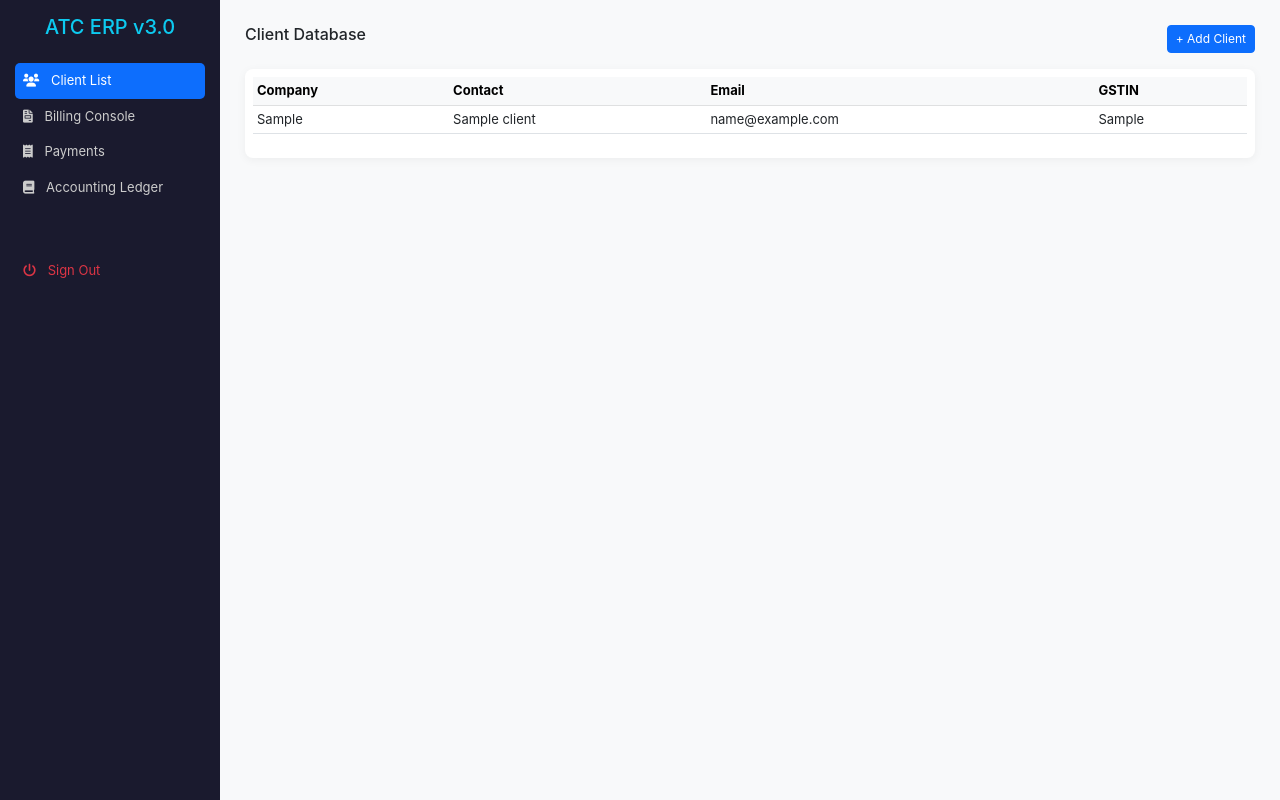
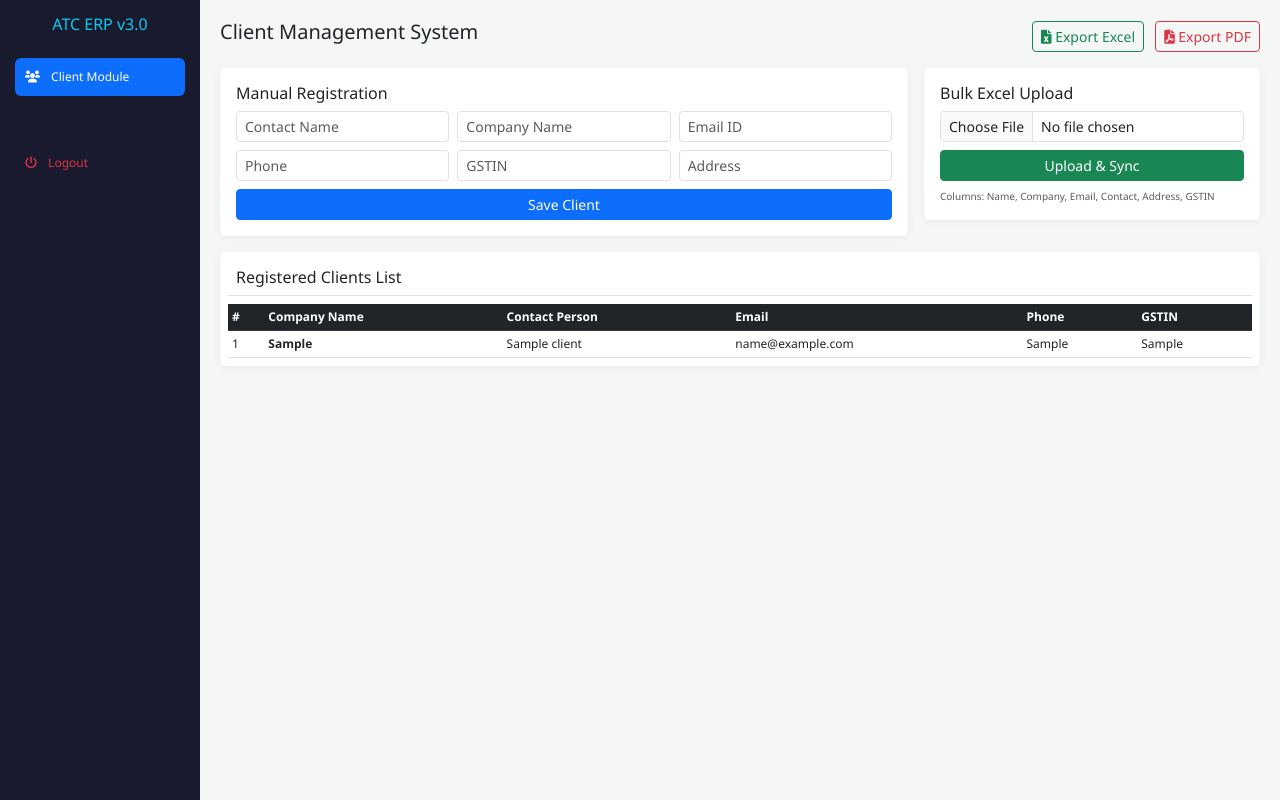
Before and after one commit to careatc1-pixel/Atharv_ERP, a Flask app: page / in a window 1280 px wide. Run offline with Flask 3, Linux system fonts and the light colour scheme; the visitor is signed in with stand-in values (Sample User, id 1); tables that the repository leaves empty hold one stand-in row (values such as "Sample post").

Commit message:
Update admin.html

```diff
--- a/templates/admin.html
+++ b/templates/admin.html
@@ -1,145 +1,98 @@
 <!DOCTYPE html>
 <html lang="en">
 <head>
-    <title>Atharv ERP v3.0</title>
+    <title>ATC ERP | Client Module</title>
     <link rel="stylesheet" href="https://cdn.jsdelivr.net/npm/bootstrap@5.3.0/dist/css/bootstrap.min.css">
     <link rel="stylesheet" href="https://cdnjs.cloudflare.com/ajax/libs/font-awesome/6.0.0/css/all.min.css">
     <style>
-        body { font-size: 13px; background: #f8f9fa; font-family: 'Inter', sans-serif; }
-        .sidebar { width: 220px; height: 100vh; position: fixed; background: #1a1a2e; color: white; padding: 15px; }
-        .main { margin-left: 220px; padding: 25px; }
-        .nav-link { color: #ccc; padding: 8px; border:none; background:none; width:100%; text-align:left; font-size: 13px; }
-        .nav-link.active { background: #0d6efd; color: white; border-radius: 5px; }
-        .card { border-radius: 8px; border: none; box-shadow: 0 2px 10px rgba(0,0,0,0.05); }
-        .form-control-sm, .btn-sm { font-size: 12px; }
+        body { font-size: 12px; background: #f4f7f6; font-family: 'Segoe UI', sans-serif; }
+        .sidebar { width: 200px; height: 100vh; position: fixed; background: #1a1a2e; color: white; padding: 15px; }
+        .main { margin-left: 200px; padding: 20px; }
+        .nav-link { color: #8e8e93; font-size: 12px; padding: 10px; border-radius: 5px; }
+        .nav-link.active { background: #0d6efd; color: white; }
+        .card { border: none; box-shadow: 0 2px 10px rgba(0,0,0,0.05); }
+        .btn-xs { padding: 2px 5px; font-size: 10px; }
     </style>
 </head>
 <body>
 
 <div class="sidebar">
-    <h5 class="text-info text-center mb-4">ATC ERP v3.0</h5>
+    <h6 class="text-info text-center mb-4">ATC ERP v3.0</h6>
     <div class="nav flex-column nav-pills">
-        <button class="nav-link active" data-bs-toggle="pill" data-bs-target="#tab-client"><i class="fas fa-users me-2"></i> Client List</button>
-        <button class="nav-link" data-bs-toggle="pill" data-bs-target="#tab-bill"><i class="fas fa-file-invoice me-2"></i> Billing Console</button>
-        <button class="nav-link" data-bs-toggle="pill" data-bs-target="#tab-pay"><i class="fas fa-receipt me-2"></i> Payments</button>
-        <button class="nav-link" data-bs-toggle="pill" data-bs-target="#tab-ledger"><i class="fas fa-book me-2"></i> Accounting Ledger</button>
-        <a href="/logout" class="nav-link text-danger mt-5"><i class="fas fa-power-off me-2"></i> Sign Out</a>
+        <a href="#" class="nav-link active"><i class="fas fa-users me-2"></i> Client Module</a>
+        <a href="/logout" class="nav-link text-danger mt-5"><i class="fas fa-power-off me-2"></i> Logout</a>
     </div>
 </div>
 
 <div class="main">
-    <div class="tab-content">
-        <div class="tab-pane fade show active" id="tab-client">
-            <div class="d-flex justify-content-between mb-3">
-                <h6>Client Database</h6>
-                <button class="btn btn-sm btn-primary" data-bs-toggle="modal" data-bs-target="#addModal">+ Add Client</button>
-            </div>
-            <div class="card p-2">
-                <table class="table table-sm table-hover">
-                    <thead><tr class="table-light"><th>Company</th><th>Contact</th><th>Email</th><th>GSTIN</th></tr></thead>
-                    <tbody>
-                        {% for c in clients %}
-                        <tr><td>{{c.company}}</td><td>{{c.name}}</td><td>{{c.email}}</td><td>{{c.gstin}}</td></tr>
-                        {% endfor %}
-                    </tbody>
-                </table>
-            </div>
+    <div class="d-flex justify-content-between align-items-center mb-3">
+        <h5>Client Management System</h5>
+        <div>
+            <a href="/export-excel" class="btn btn-sm btn-outline-success me-2"><i class="fas fa-file-excel"></i> Export Excel</a>
+            <a href="/export-pdf" class="btn btn-sm btn-outline-danger"><i class="fas fa-file-pdf"></i> Export PDF</a>
         </div>
+    </div>
 
-        <div class="tab-pane fade" id="tab-bill">
-            <h6>Professional Billing Console</h6>
-            <div class="card p-3">
-                <form action="/create-bill" method="POST" id="billForm">
-                    <div class="row g-2 mb-3">
-                        <div class="col-md-4">
-                            <label>Client Selection</label>
-                            <select name="client_id" class="form-select form-select-sm">
-                                {% for c in clients %}<option value="{{c.id}}">{{c.company}}</option>{% endfor %}
-                            </select>
-                        </div>
-                        <div class="col-md-4"><label>Discount (Rs)</label><input type="number" name="discount" class="form-control form-control-sm" value="0"></div>
-                    </div>
-                    <div id="serviceRows">
-                        <div class="row g-2 mb-2">
-                            <div class="col-md-8"><input type="text" name="service[]" class="form-control form-control-sm" placeholder="Service Description" required></div>
-                            <div class="col-md-3"><input type="number" name="price[]" class="form-control form-control-sm" placeholder="Price" required></div>
-                        </div>
-                    </div>
-                    <button type="button" class="btn btn-sm btn-outline-secondary mb-3" onclick="addServiceRow()">+ Add More Service</button>
-                    <button class="btn btn-sm btn-success d-block w-100">Generate Invoice & Auto-Download PDF</button>
+    <div class="row g-3">
+        <div class="col-md-8">
+            <div class="card p-3 mb-3">
+                <h6>Manual Registration</h6>
+                <form action="/add-client" method="POST" class="row g-2">
+                    <div class="col-md-4"><input type="text" name="name" class="form-control form-control-sm" placeholder="Contact Name" required></div>
+                    <div class="col-md-4"><input type="text" name="company" class="form-control form-control-sm" placeholder="Company Name" required></div>
+                    <div class="col-md-4"><input type="email" name="email" class="form-control form-control-sm" placeholder="Email ID"></div>
+                    <div class="col-md-4"><input type="text" name="contact" class="form-control form-control-sm" placeholder="Phone"></div>
+                    <div class="col-md-4"><input type="text" name="gst" class="form-control form-control-sm" placeholder="GSTIN"></div>
+                    <div class="col-md-4"><input type="text" name="address" class="form-control form-control-sm" placeholder="Address"></div>
+                    <div class="col-12"><button class="btn btn-sm btn-primary w-100">Save Client</button></div>
                 </form>
             </div>
         </div>
 
-        <div class="tab-pane fade" id="tab-pay">
-            <h6>Receipt / Payment Entry</h6>
-            <div class="card p-3">
-                <form action="/add-payment" method="POST" class="row g-2">
-                    <div class="col-md-4">
-                        <select name="client_id" class="form-select form-select-sm">
-                            {% for c in clients %}<option value="{{c.id}}">{{c.company}}</option>{% endfor %}
-                        </select>
-                    </div>
-                    <div class="col-md-3"><input type="number" name="amount" class="form-control form-control-sm" placeholder="Amount Paid" required></div>
-                    <div class="col-md-3"><input type="text" name="note" class="form-control form-control-sm" placeholder="Ref (UPI/CHQ)"></div>
-                    <div class="col-md-2"><button class="btn btn-sm btn-info w-100">Save Receipt</button></div>
+        <div class="col-md-4">
+            <div class="card p-3 mb-3">
+                <h6>Bulk Excel Upload</h6>
+                <form action="/bulk-upload" method="POST" enctype="multipart/form-data">
+                    <input type="file" name="file" class="form-control form-control-sm mb-2" required>
+                    <button class="btn btn-sm btn-success w-100">Upload & Sync</button>
                 </form>
-            </div>
-        </div>
-
-        <div class="tab-pane fade" id="tab-ledger">
-            <h6>General Ledger (Accounting Standard)</h6>
-            <div class="card p-2">
-                <table class="table table-sm table-bordered">
-                    <thead class="table-dark">
-                        <tr><th>Date</th><th>Doc No.</th><th>Type</th><th>Particulars</th><th>Debit (Dr)</th><th>Credit (Cr)</th><th>Action</th></tr>
-                    </thead>
-                    <tbody>
-                        {% for t in txs %}
-                        <tr>
-                            <td>{{t.date.strftime('%d/%m/%Y')}}</td>
-                            <td>{{t.doc_no}}</td>
-                            <td>{{t.type}}</td>
-                            <td>{% if t.type == 'Invoice' %}{{t.details[0].service}}...{% else %}{{t.details[0].note}}{% endif %}</td>
-                            <td class="text-danger">{% if t.type == 'Invoice' %}₹{{t.amount}}{% endif %}</td>
-                            <td class="text-success">{% if t.type == 'Payment' %}₹{{t.amount}}{% endif %}</td>
-                            <td><a href="/download-doc/{{t.id}}" class="btn btn-xs btn-outline-danger py-0" style="font-size:10px">PDF</a></td>
-                        </tr>
-                        {% endfor %}
-                    </tbody>
-                </table>
+                <p class="text-muted mt-2 mb-0" style="font-size: 10px;">Columns: Name, Company, Email, Contact, Address, GSTIN</p>
             </div>
         </div>
     </div>
-</div>
 
-<div class="modal fade" id="addModal" tabindex="-1">
-    <div class="modal-dialog">
-        <form action="/add-client" method="POST" class="modal-content">
-            <div class="modal-body p-3">
-                <input type="text" name="name" class="form-control form-control-sm mb-2" placeholder="Contact Person">
-                <input type="text" name="company" class="form-control form-control-sm mb-2" placeholder="Company Name" required>
-                <input type="email" name="email" class="form-control form-control-sm mb-2" placeholder="Email Address">
-                <input type="text" name="contact" class="form-control form-control-sm mb-2" placeholder="Phone">
-                <input type="text" name="gst" class="form-control form-control-sm mb-2" placeholder="GSTIN">
-                <textarea name="address" class="form-control form-control-sm" placeholder="Address"></textarea>
-            </div>
-            <div class="modal-footer p-1"><button class="btn btn-sm btn-primary">Save Client</button></div>
-        </form>
+    <div class="card p-2">
+        <h6 class="p-2 border-bottom">Registered Clients List</h6>
+        <table class="table table-sm table-hover mb-0">
+            <thead class="table-dark">
+                <tr>
+                    <th>#</th>
+                    <th>Company Name</th>
+                    <th>Contact Person</th>
+                    <th>Email</th>
+                    <th>Phone</th>
+                    <th>GSTIN</th>
+                </tr>
+            </thead>
+            <tbody>
+                {% for c in clients %}
+                <tr>
+                    <td>{{ loop.index }}</td>
+                    <td><strong>{{ c.company }}</strong></td>
+                    <td>{{ c.name }}</td>
+                    <td>{{ c.email }}</td>
+                    <td>{{ c.contact }}</td>
+                    <td>{{ c.gstin }}</td>
+                </tr>
+                {% endfor %}
+                {% if not clients %}
+                <tr><td colspan="6" class="text-center text-muted">No clients found. Add manually or via Excel.</td></tr>
+                {% endif %}
+            </tbody>
+        </table>
     </div>
 </div>
 
-<script>
-    function addServiceRow() {
-        const div = document.createElement('div');
-        div.className = 'row g-2 mb-2';
-        div.innerHTML = `
-            <div class="col-md-8"><input type="text" name="service[]" class="form-control form-control-sm" placeholder="Service Description" required></div>
-            <div class="col-md-3"><input type="number" name="price[]" class="form-control form-control-sm" placeholder="Price" required></div>
-        `;
-        document.getElementById('serviceRows').appendChild(div);
-    }
-</script>
 <script src="https://cdn.jsdelivr.net/npm/bootstrap@5.3.0/dist/js/bootstrap.bundle.min.js"></script>
 </body>
 </html>
```
